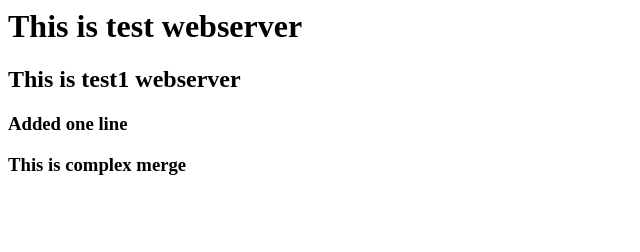
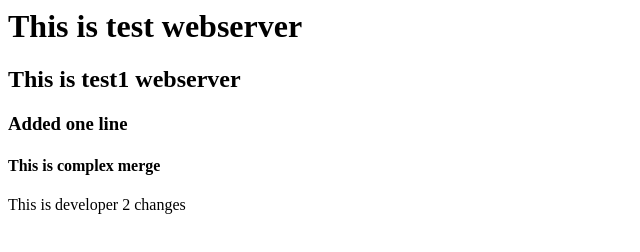
Before and after one commit to PrajyotN/webapp, a plain HTML site: page index.html in a window 1280 px wide. Shown: the whole page, without its empty margins (0-640 px from the left). Drawn offline with Linux system fonts and the light colour scheme.

Commit message:
dev2 changes

```diff
--- a/index.html
+++ b/index.html
@@ -1,4 +1,5 @@
 <h1>This is test webserver</h1>
 <h2>This is test1 webserver</h2>
 <h3>Added one line</h3>
-<h3>This is complex merge</h3>
+<h4>This is complex merge</h4>
+This is developer 2 changes
```
